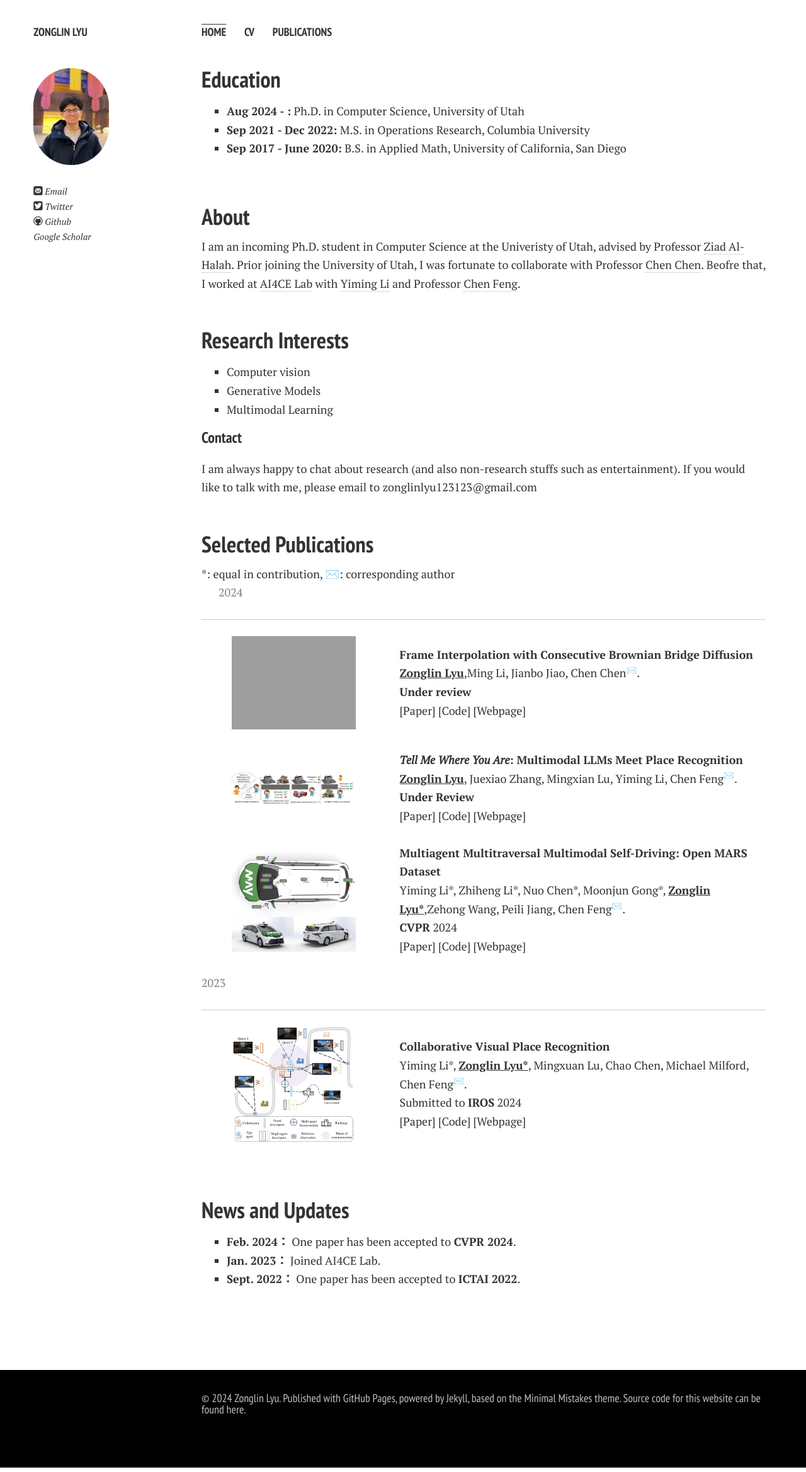
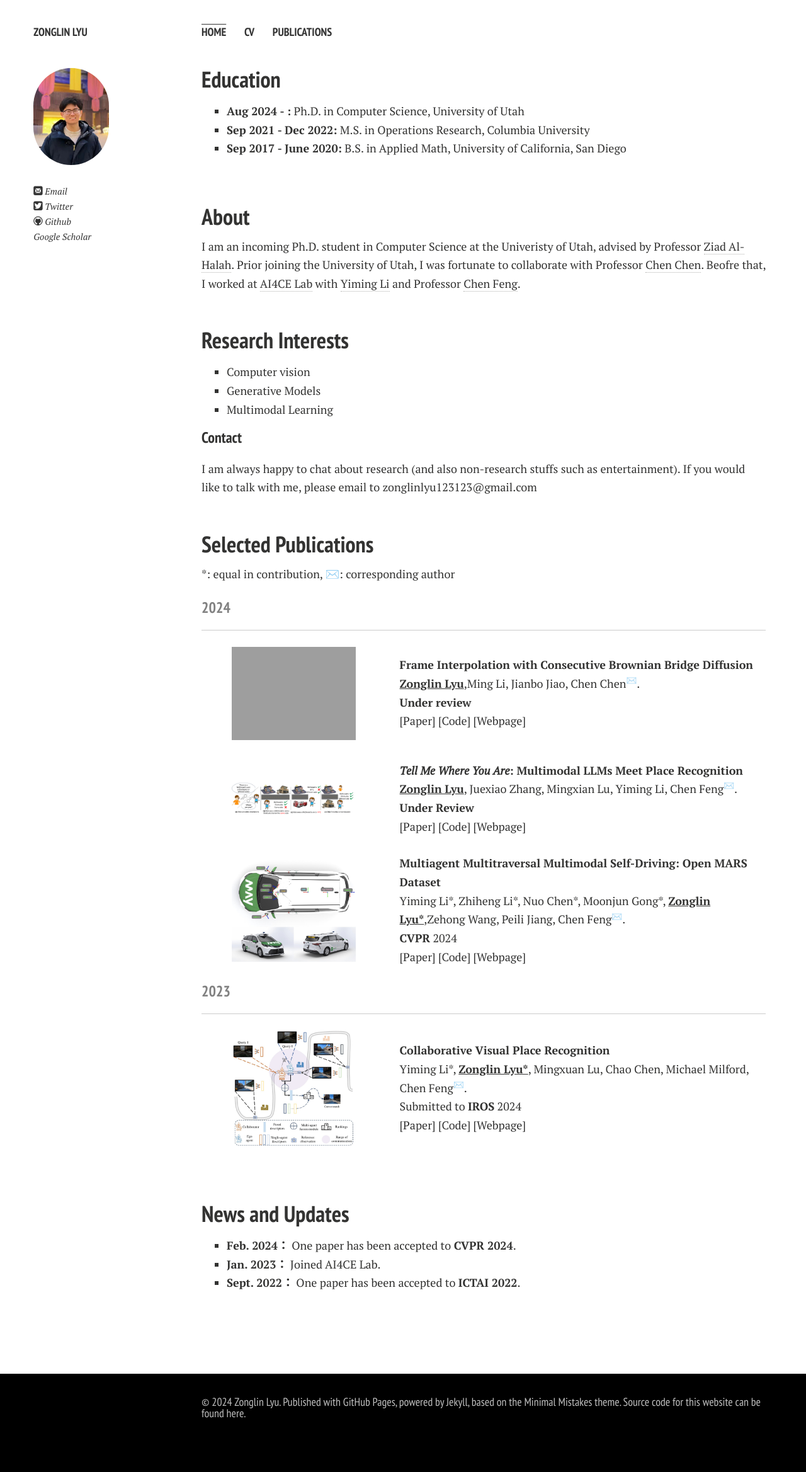
Before and after one commit to ZonglinL/ZonglinL.github.io, a Jekyll site: the page built from index.md, in a window 1280 px wide. Shown: the whole page at 63% size. Built offline with Jekyll 4.4.1, drawn with Linux system fonts in a browser that asks for light colours; nearby versions of some CDN libraries; comment, search, counter and statistics services are not loaded; a style sheet for code colours, icons or effects is not loaded; our own code applies the rules of GitHub Pages for plain Markdown files.

Commit message:
Update index.md

```diff
--- a/index.md
+++ b/index.md
@@ -30,7 +30,7 @@ I am always happy to chat about research (and also non-research stuffs such as e
 ## Selected Publications
 *: equal in contribution, ✉️: corresponding author
 
-<span style="color: gray;">2024</span>
+<h3 style="color: gray;">2024</h3>
 
 ---
 
@@ -114,7 +114,7 @@ I am always happy to chat about research (and also non-research stuffs such as e
 </table>
 
 
-<span style="color: gray;">2023</span>
+<h3 style="color: gray;">2023</h3>
 
 ---
 
```
